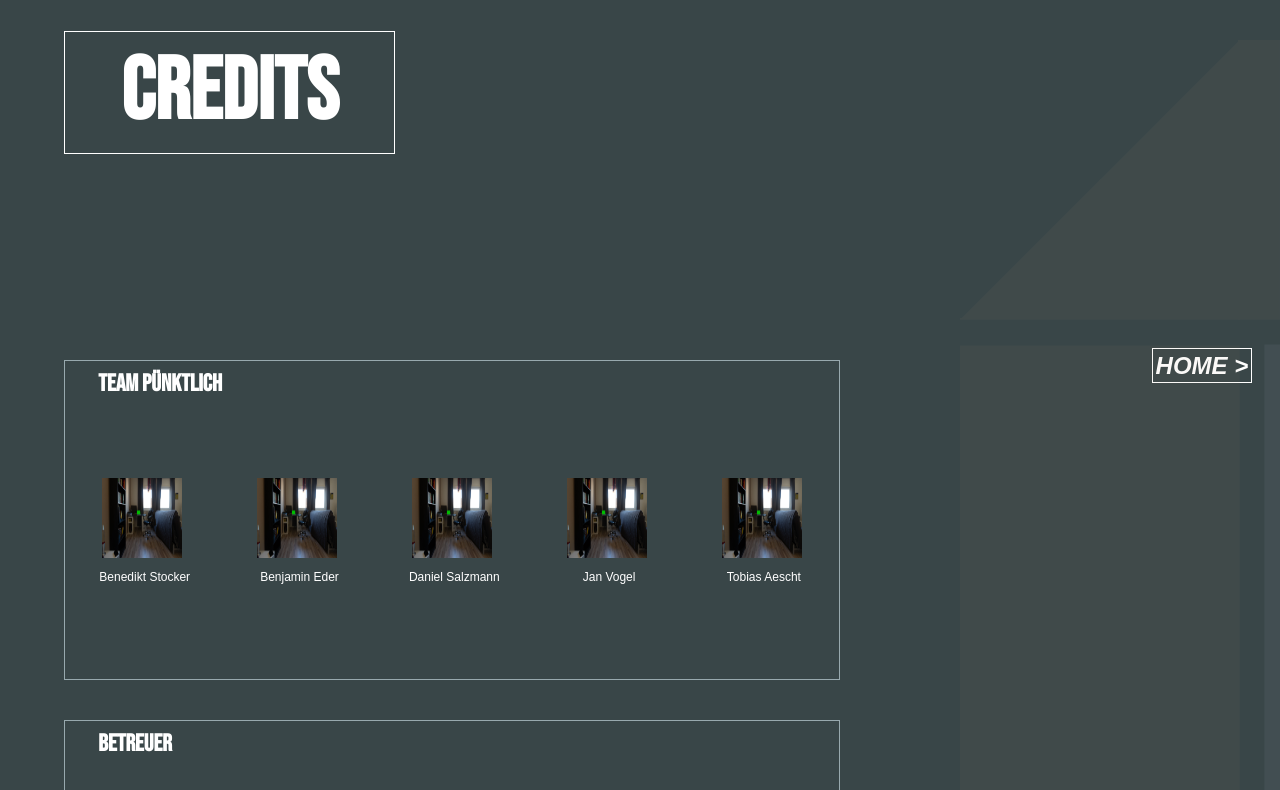
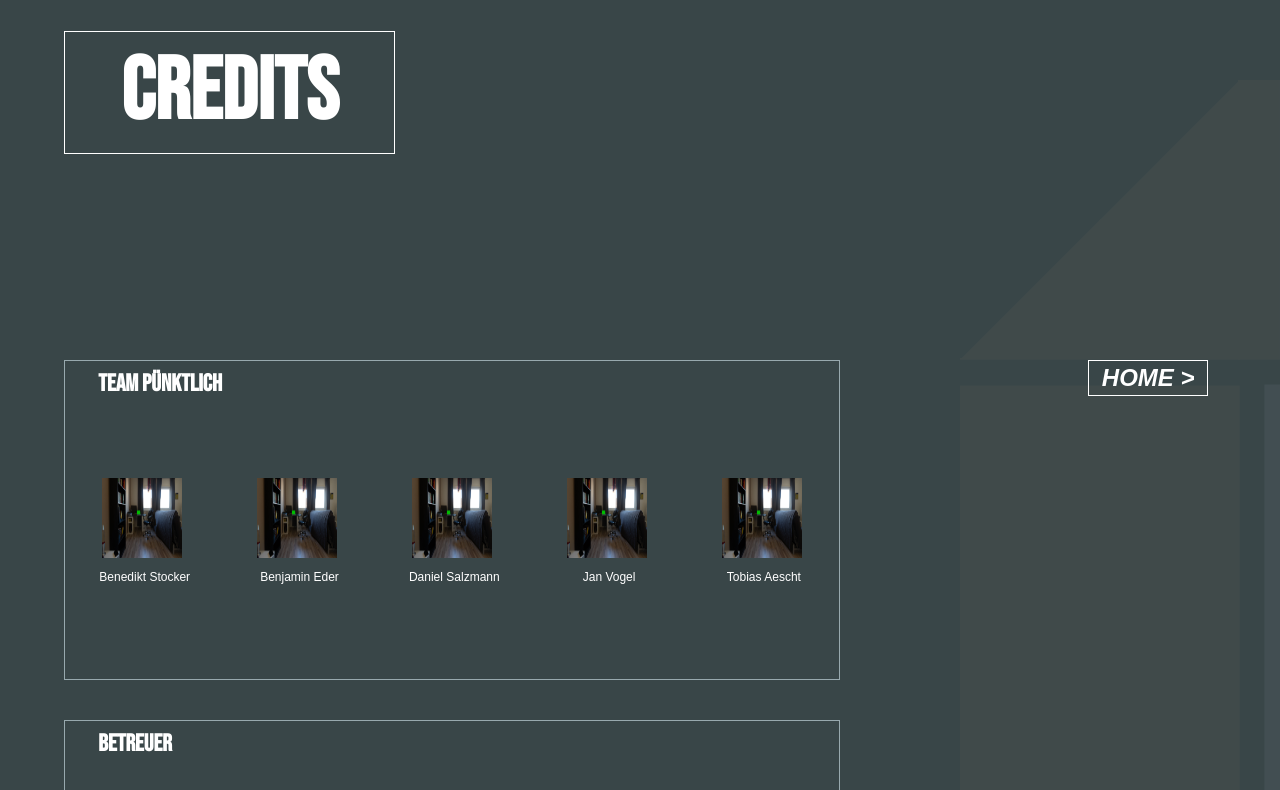
Before and after one commit to bstkr/interactive-movie, an Angular app in the folder interactive-movie-app/: page /credits in a window 1280 px wide. Shown: the top 790 px of the page. Built offline with nearby package versions, Linux system fonts and the light colour scheme; a web font is replaced by a local one.

Commit message:
Home Button Fixed

```diff
--- a/interactive-movie-app/src/app/components/credits/credits.component.html
+++ b/interactive-movie-app/src/app/components/credits/credits.component.html
@@ -106,10 +106,10 @@
     </div>
     <div class="side-bar">
         <div class="logo">
-            <img alt="Logo" src="assets\pictures\room\pov1\logo.svg">
+            <img sstyle="position: fixed; z-index: 0;" alt="Logo" src="assets\pictures\room\pov1\logo.svg">
         </div>
     </div>
     <div class="home-button">
-        <a href="index.html" style="z-index: 1;">Home ></a>
+        <a style="position: fixed; z-index: 1;" href="index.html">Home ></a>
     </div>
 </div>
--- a/interactive-movie-app/src/app/components/credits/credits.component.scss
+++ b/interactive-movie-app/src/app/components/credits/credits.component.scss
@@ -35,7 +35,7 @@
   .side-bar {
     grid-area: side-bar;
     border-style: none;
-    position: relative;
+    padding-top: 5vh;
 
     .logo {
       border-style: none;
@@ -45,8 +45,8 @@
   .home-button {
     grid-area: home;
 
-    padding-top: 25vh;
-    padding-left: 15vw;
+    padding-top: 26vh;
+    padding-left: 10vw;
     border-style: none;
 
     a{
@@ -54,7 +54,7 @@
       text-transform: uppercase;
       border-style: solid;
       border-width: 1px;
-      padding: 2%;
+      padding: 0.25% 1% 0.25% 1%;
 
       color: $pureWhite;
       font-weight:bold;
```
